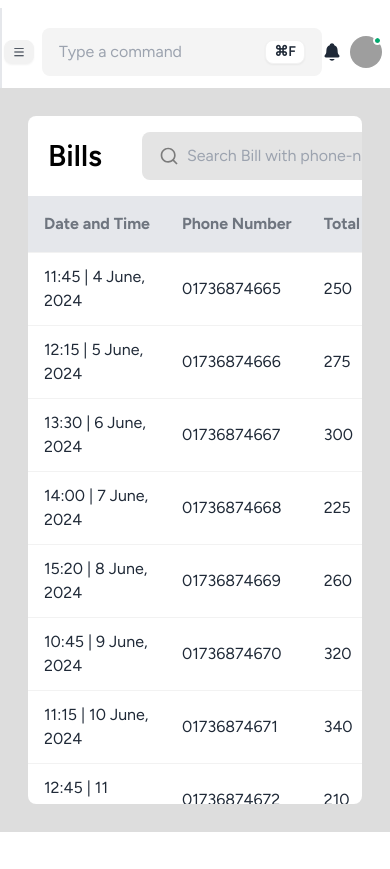
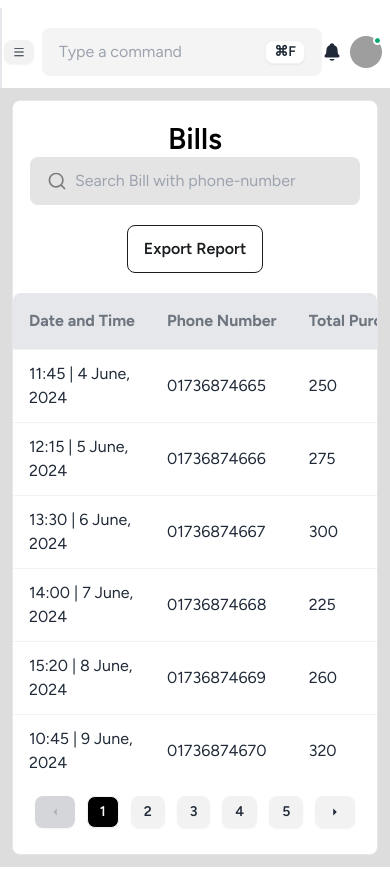
Before and after one commit to A1-mamun/Medical-Store, a React (Vite) app: page /billing in a window 390 px wide. Built offline with nearby package versions, Linux system fonts and the light colour scheme; grey boxes are pictures that could not be loaded.

Commit message:
billing page responsive

```diff
--- a/src/Pages/Billing/Billing.jsx
+++ b/src/Pages/Billing/Billing.jsx
@@ -31,16 +31,15 @@ const Billing = () => {
   };
   return (
     // bills table area
-    <div className="w-full h-[calc(100vh-100px)] bg-[#DDDDDD] p-7">
+    <div className="w-full h-[calc(100vh-65px)] bg-[#DDDDDD] p-3 md:p-5 lg:p-7">
       <Helmet>
         <title>Medical Store | Billing</title>
       </Helmet>
-      <div className="overflow-x-auto bg-white rounded-lg h-full">
-        {/* bill search area */}
-        <div className="flex items-center justify-between h-20 p-5">
-          <div className="flex items-center gap-10">
+      <div className="bg-white rounded-lg border h-full ">
+        <div className="flex flex-col lg:flex-row items-center justify-between h-48 md:h-20 p-5">
+          <div className="flex flex-col md:flex-row items-center lg:gap-10">
             <h2 className="text-3xl text-[#000000] font-semibold">Bills</h2>
-            <label className="input input-md bg-[#E4E4E4] flex items-center gap-2 w-[350px] text-base">
+            <label className="input input-md bg-[#E4E4E4] flex items-center gap-2 w-[330px] text-base">
               <RiSearchLine size={20} className="text-[#7B7B7B]" />
               <input
                 type="text"
@@ -53,6 +52,8 @@ const Billing = () => {
             Export Report
           </button>
         </div>
+        <div className="overflow-x-auto bg-white rounded-lg h-[calc(100%-270px)]">
+          {/* bill search area */}
           <table className="table">
             {/* head */}
             <thead className="h-14 bg-gray-200 text-base">
@@ -91,20 +92,21 @@ const Billing = () => {
               ))}
             </tbody>
           </table>
-
+        </div>
         {/* pagination area */}
-        <div className="space-x-3 my-10 flex justify-center items-center">
+        <div className="space-x-3 my-5 md:my-8 lg:my-10 flex justify-center items-center">
           <button
             disabled={currentPage === 1}
             onClick={handlePrevious}
-            className="btn btn-sm text-base"
+            className="btn btn-sm text-sm md:text-base"
           >
-            <IoMdArrowDropleft /> Previous
+            <IoMdArrowDropleft />{" "}
+            <span className="hidden md:block">Previous</span>
           </button>
           {pages.map((page) => (
             <button
               onClick={() => setCurrentPage(page + 1)}
-              className={`btn btn-sm text-base ${
+              className={`btn btn-sm text-sm md:text-base ${
                 currentPage === page + 1 && "bg-black text-white"
               }`}
               key={page}
@@ -115,9 +117,10 @@ const Billing = () => {
           <button
             disabled={currentPage === pages.length}
             onClick={handleNext}
-            className="btn btn-sm text-base"
+            className="btn btn-sm text-sm md:text-base"
           >
-            Next <IoMdArrowDropright />
+            <span className="hidden md:block">Next</span>
+            <IoMdArrowDropright />
           </button>
         </div>
       </div>
--- a/src/Pages/Reporting/Reporting.jsx
+++ b/src/Pages/Reporting/Reporting.jsx
@@ -9,7 +9,7 @@ const Reporting = () => {
         <title>Medical Store | Reporting</title>
       </Helmet>
       <div className="w-full h-full flex flex-col items-center justify-center">
-        <h2 className="text-4xl font-bold text-error">
+        <h2 className="text-2xl md:text-3xl lg:text-4xl font-bold text-error">
           Work in Progress . . .
         </h2>
         <Lottie
```
Lines whose indentation alone changed are shown as unchanged.
